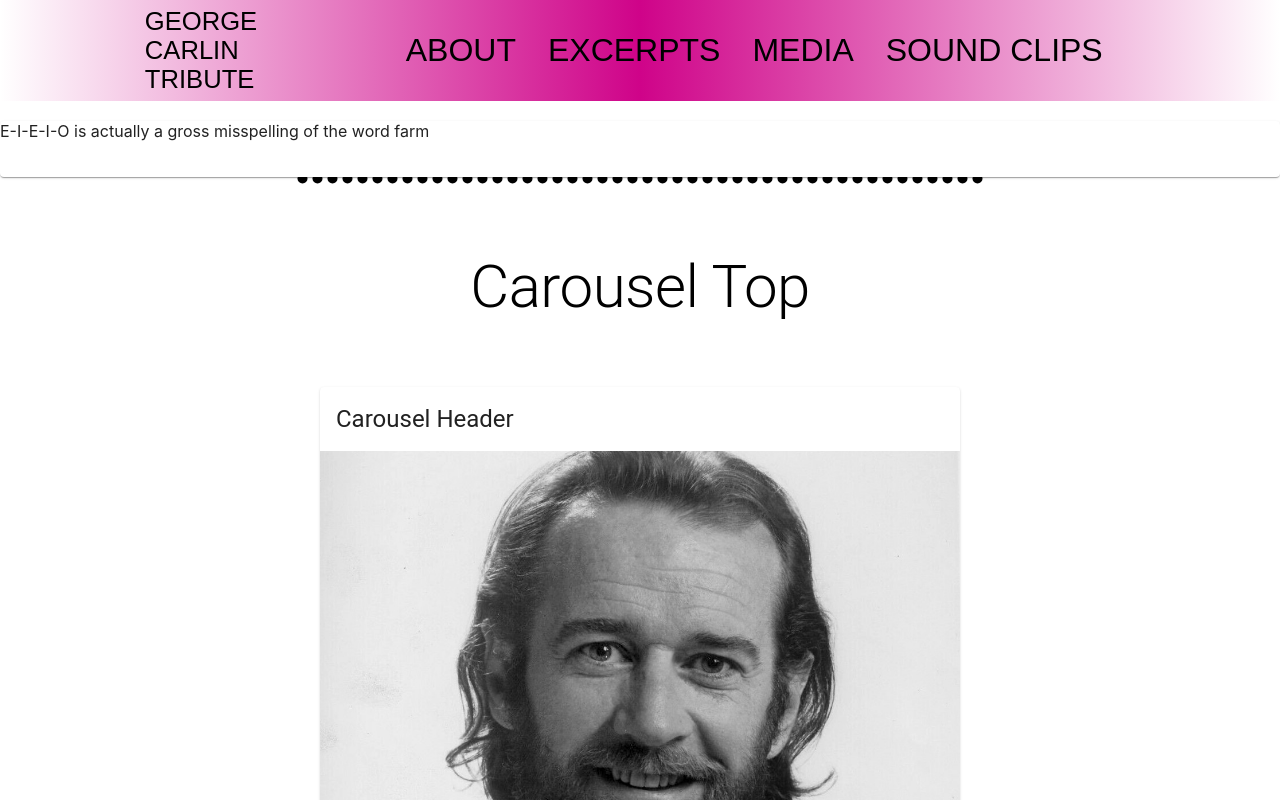
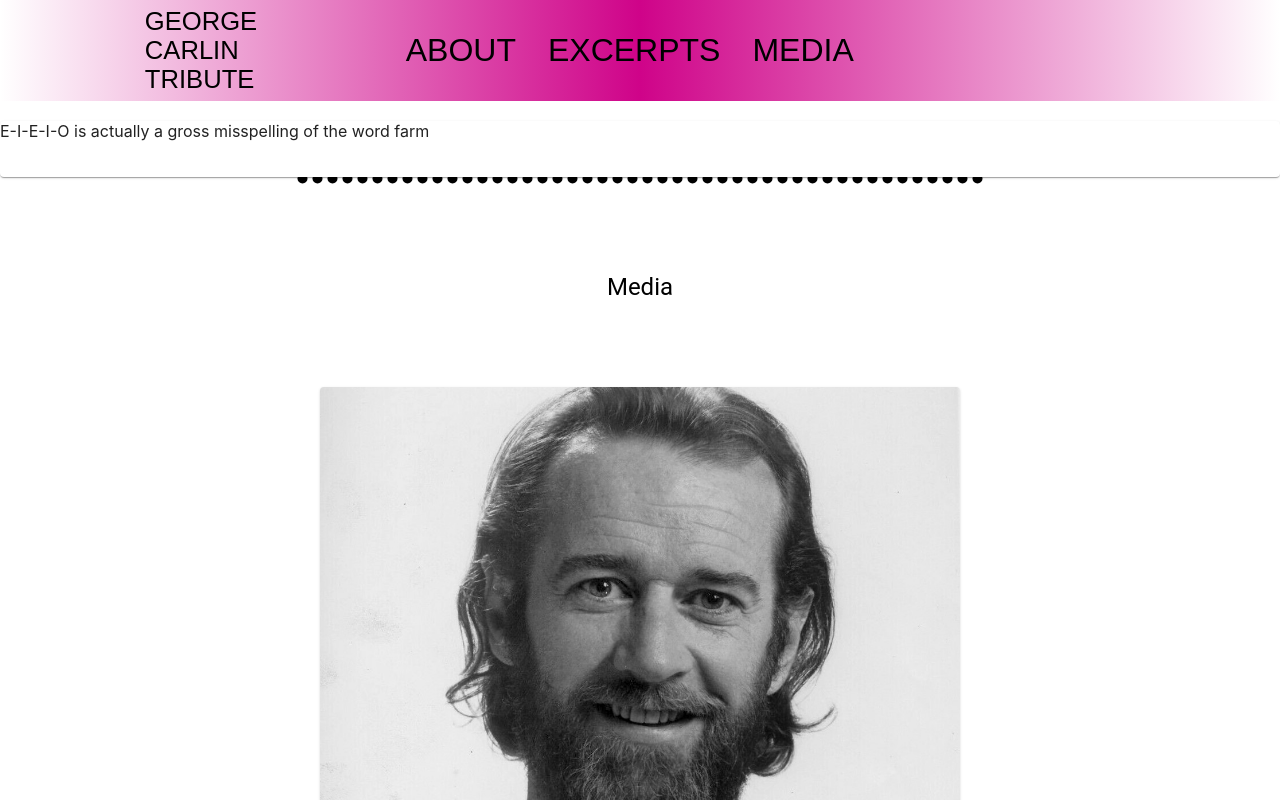
Before and after one commit to Ryanwfile/carlin-tribute, a React (Create React App) app in the folder carlin-website/: page /about in a window 1280 px wide. Shown: the top 800 px of the page. Built offline with nearby package versions, Linux system fonts and the light colour scheme; a web font is replaced by a local one; what react-swipeable-views-utils would draw is missing.

Commit message:
added swiper and fixed imports

```diff
--- a/carlin-website/package.json
+++ b/carlin-website/package.json
@@ -20,6 +20,7 @@
     "react-router-dom": "^5.2.0",
     "react-scripts": "4.0.3",
     "react-swipeable-views": "^0.14.0",
+    "swiper": "^8.2.4",
     "web-vitals": "^1.1.0"
   },
   "scripts": {
--- a/carlin-website/src/App.js
+++ b/carlin-website/src/App.js
@@ -5,7 +5,6 @@ import { BrowserRouter as Router, Switch, Route, Link } from "react-router-dom";
 import Excerpts from "./components/Excerpts/Excerpts";
 import About from "./components/About/About";
 import Quotes from "./components/Quotes/Quotes";
-import Sounds from "./components/Sounds/Sounds";
 import Media from "./components/Media/Media";
 import CarouselCustom from "./components/CarouselCustom/CarouselCustom";
 function App() {
@@ -27,9 +26,6 @@ function App() {
               <li>
                 <Link to="/media">Media</Link>
               </li>
-              <li>
-                <Link to="/sounds">Sound Clips</Link>
-              </li>
             </ul>
           </nav>
           <div>
@@ -45,9 +41,6 @@ function App() {
             <Route path="/media">
               <Media />
             </Route>
-            <Route>
-              <Sounds />
-            </Route>
             <Route path="/">
               <About />
             </Route>
--- a/carlin-website/src/components/CardCustom/CardCustom.js
+++ b/carlin-website/src/components/CardCustom/CardCustom.js
@@ -1,10 +1,17 @@
 import { Card, CardMedia } from "@material-ui/core";
-import { CardHeader } from "@material-ui/core";
+// import { CardHeader } from "@material-ui/core";
 import { makeStyles } from "@material-ui/core/styles";
 // import { CardContent } from "@material-ui/core";
 // import { CardActions } from "@material-ui/core";
 // import { IconButton } from "@material-ui/core";
 // import { Typography } from "@material-ui/core";
+import Swiper, { Navigation, Pagination, Scrollbar } from "swiper";
+// import Swiper from "swiper/bundle";
+import "swiper/swiper.min.css";
+
+// import "swiper/components/Navigation/Navigation.min.css";
+// import "swiper/components/Scrollbar/Scrollbar.min.css";
+
 import { CONSTANTS } from "../../constants";
 
 const useStyles = makeStyles({
@@ -14,12 +21,10 @@ const useStyles = makeStyles({
   },
 });
 
-export default function CardCustom() {
+export default function CardCustom(cardCustomProps) {
   const { media } = useStyles();
   return (
     <Card>
-      <CardHeader title="Carousel Header"></CardHeader>
-
       {CONSTANTS.IMAGES.map((image) => {
         return <CardMedia image={image.src} className={media} />;
       })}
--- a/carlin-website/src/components/CarouselCustom/CarouselCustom.js
+++ b/carlin-website/src/components/CarouselCustom/CarouselCustom.js
@@ -2,7 +2,7 @@ import { Grid } from "@material-ui/core";
 import { Typography } from "@material-ui/core";
 import CardCustom from "../CardCustom/CardCustom";
 
-export default function CarouselCustom(props) {
+export default function CarouselCustom(carouselProps) {
   return (
     <div>
       <Grid container>
@@ -11,7 +11,7 @@ export default function CarouselCustom(props) {
           xs={12}
           style={{ height: "25vh", display: "grid", placeItems: "center" }}
         >
-          <Typography variant="h2">Carousel Top</Typography>
+          <Typography variant="h5">Media</Typography>
         </Grid>
         <Grid item container xs={12} justify="center">
           <Grid item xs={6}>
```
Also changed, not shown: 1 other file (tests, documents, lock files or other folders).
